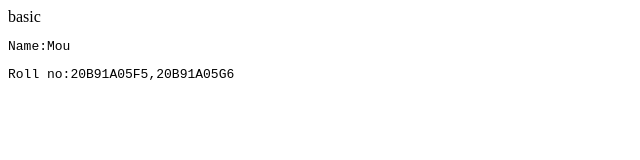
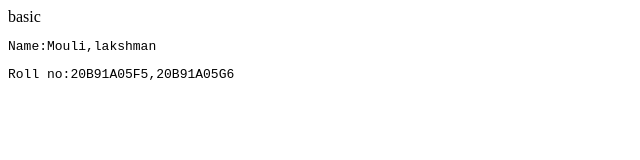
Before and after one commit to mouli-12/Devops_sai, a plain HTML site: page index.html in a window 1280 px wide. Shown: the full height of the page, 0-640 px from the left. Drawn offline with Linux system fonts and the light colour scheme.

Commit message:
this is html file

```diff
--- a/index.html
+++ b/index.html
@@ -3,7 +3,7 @@
 basic
 <head>
 <body>
-<pre>Name:Mou</pre>
+<pre>Name:Mouli,lakshman</pre>
 <pre>Roll no:20B91A05F5,20B91A05G6</pre>
 </body>
 </html>
```
